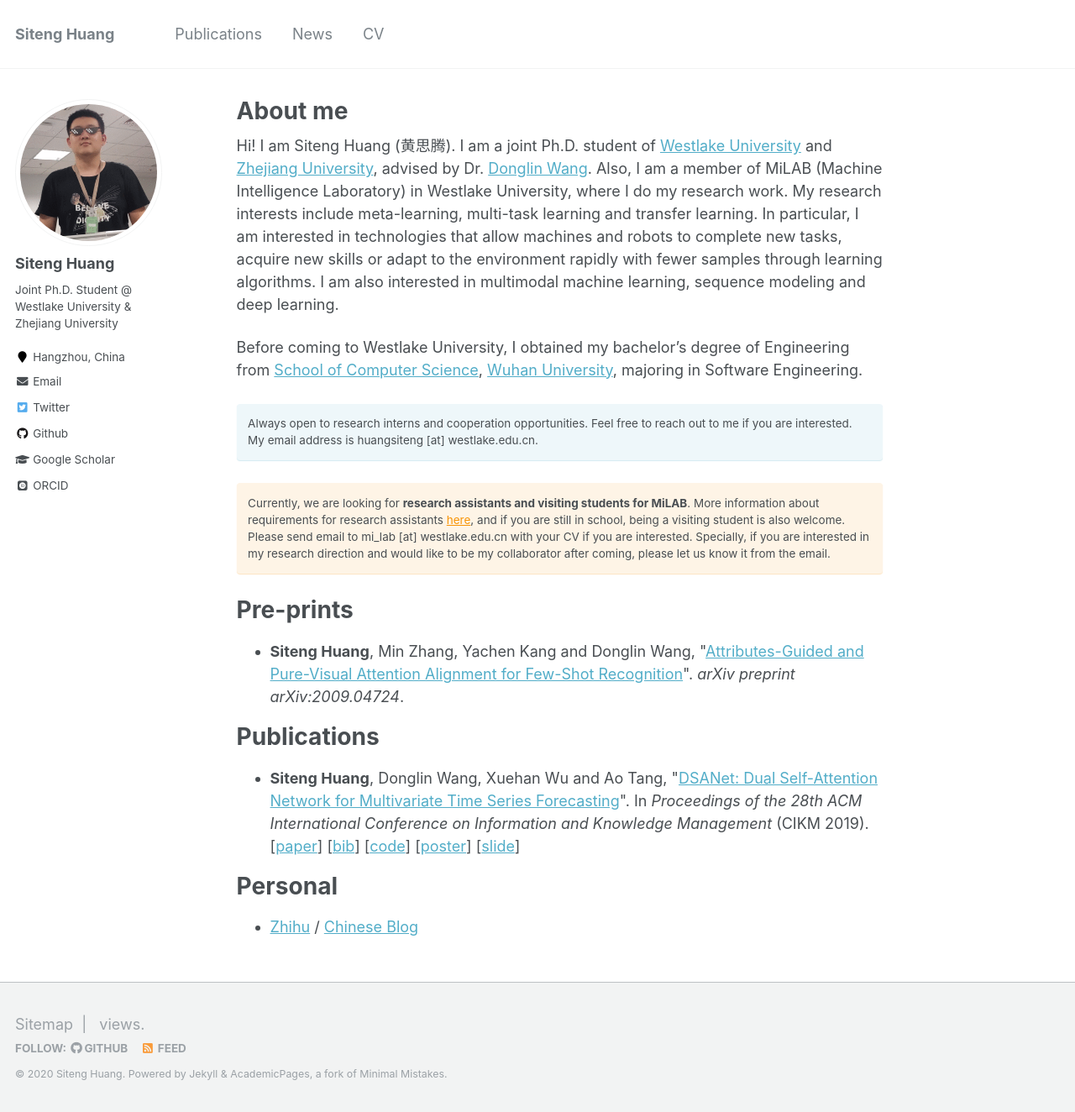
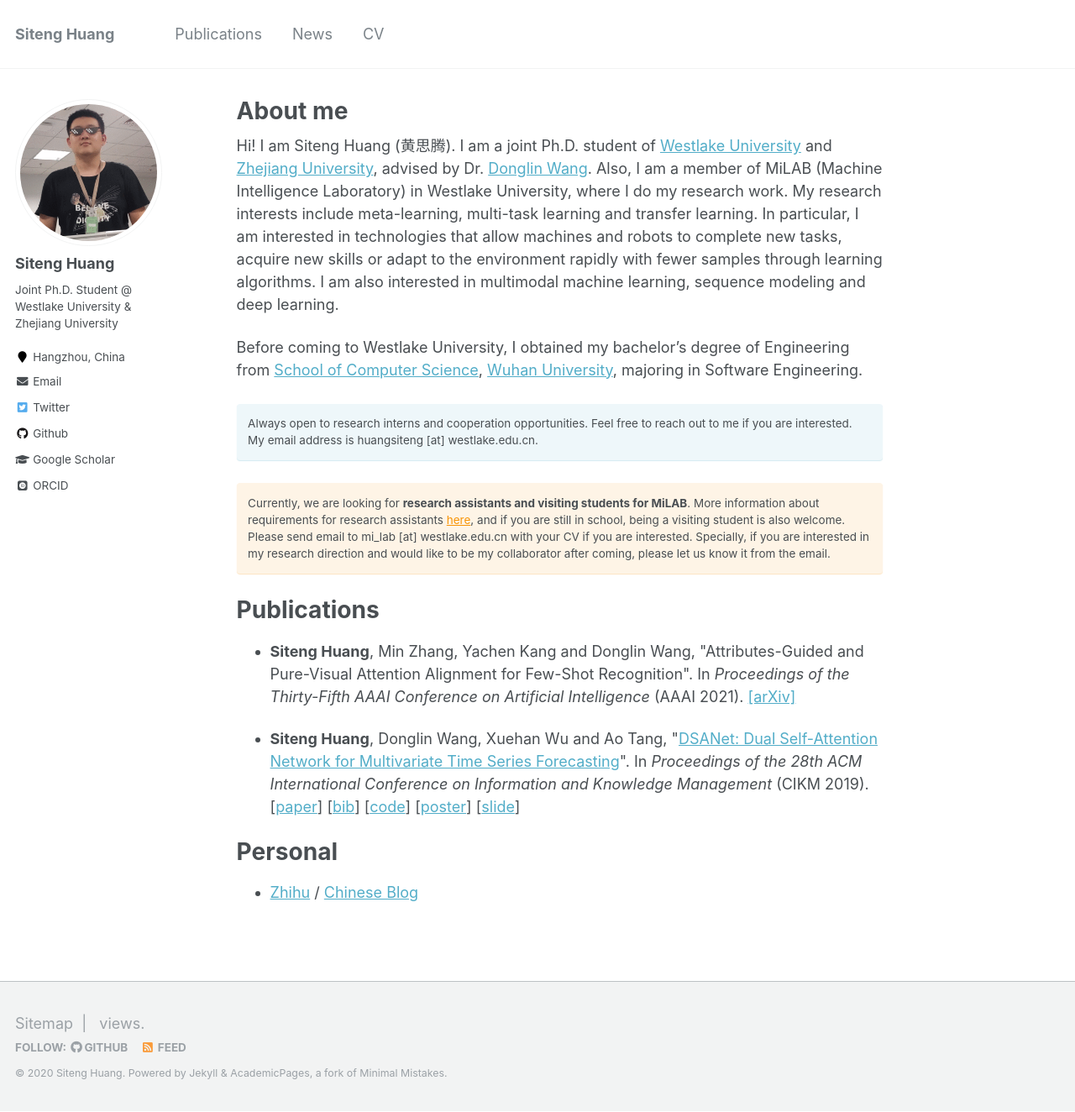
Before and after one commit to bighuang624/bighuang624.github.io, a Jekyll site: the page built from _pages/about.md, in a window 1280 px wide and 1324 px high. Shown: the whole window at 84% size. Built offline with Jekyll 4.4.1, drawn with Linux system fonts in a browser that asks for light colours; some web fonts are replaced; comment, search, counter and statistics services are not loaded.

Commit message:
update for AAAI-21

```diff
--- a/_pages/about.md
+++ b/_pages/about.md
@@ -15,16 +15,18 @@ Before coming to Westlake University, I obtained my bachelor's degree of Enginee
 Always open to research interns and cooperation opportunities. Feel free to reach out to me if you are interested. My email address is huangsiteng [at] westlake.edu.cn.
 {: .notice--info}
 
-Currently, we are looking for **research assistants and visiting students for MiLAB**. More information about requirements for research assistants [here](https://www.westlake.edu.cn/info/1301/4434.htm), and if you are still in school, being a visiting student is also welcome. Please send email to mi_lab [at] westlake.edu.cn with your CV if you are interested. Specially, if you are interested in my research direction and would like to be my collaborator after coming, please let us know it from the email.
+Currently, we are looking for **research assistants and visiting students for MiLAB**. More information about requirements for research assistants [here](https://www.westlake.edu.cn/info/1301/5559.htm), and if you are still in school, being a visiting student is also welcome. Please send email to mi_lab [at] westlake.edu.cn with your CV if you are interested. Specially, if you are interested in my research direction and would like to be my collaborator after coming, please let us know it from the email.
 {: .notice--warning}
 
-Pre-prints
+<!-- Pre-prints
 ======
 
-* **Siteng Huang**, Min Zhang, Yachen Kang and Donglin Wang, &quot;[Attributes-Guided and Pure-Visual Attention Alignment for Few-Shot Recognition](https://arxiv.org/abs/2009.04724)&quot;. *arXiv preprint arXiv:2009.04724*.
+* **Siteng Huang**, Min Zhang, Yachen Kang and Donglin Wang, &quot;[Attributes-Guided and Pure-Visual Attention Alignment for Few-Shot Recognition](https://arxiv.org/abs/2009.04724)&quot;. *arXiv preprint arXiv:2009.04724*. -->
 
 Publications
 ======
+
+* **Siteng Huang**, Min Zhang, Yachen Kang and Donglin Wang, &quot;Attributes-Guided and Pure-Visual Attention Alignment for Few-Shot Recognition&quot;. In *Proceedings of the Thirty-Fifth AAAI Conference on Artificial Intelligence* (AAAI 2021). [[arXiv]](https://arxiv.org/abs/2009.04724)
 
 * **Siteng Huang**, Donglin Wang, Xuehan Wu and Ao Tang, &quot;[DSANet: Dual Self-Attention Network for Multivariate Time Series Forecasting](https://dl.acm.org/doi/abs/10.1145/3357384.3358132)&quot;. In *Proceedings of the 28th ACM International Conference on Information and Knowledge Management* (CIKM 2019). [[paper](https://kyonhuang.top/files/Huang-DSANet.pdf)] [[bib](https://kyonhuang.top/publication/dual-self-attention-network)] [[code](https://github.com/bighuang624/DSANet)] [[poster](https://kyonhuang.top/files/cikm19-DSANet-poster.pdf)] [[slide](https://kyonhuang.top/files/cikm19-DSANet-presentation.pdf)]
 
```
Also changed, not shown: _pages/news.md (+1 -0 lines).
